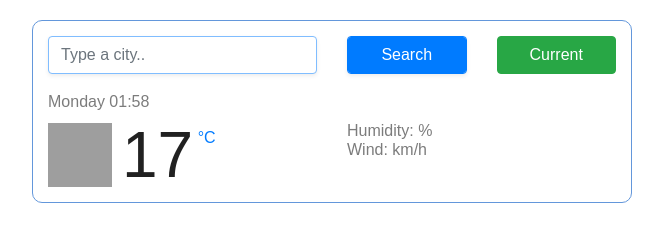
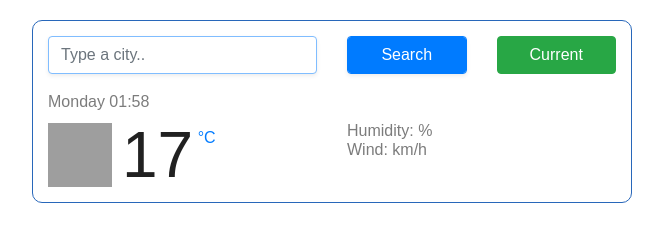
Before and after one commit to tmojulat/my-first-github, a plain HTML site: page index.html in a window 1280 px wide. Shown: the whole page, without its empty margins (308-971 px from the left). Drawn offline with nearby package versions, Linux system fonts and the light colour scheme; files that its build step writes are made by us from their sources; no server answers; grey boxes are pictures that could not be loaded; files whose address does not match are found by name.

Commit message:
Changed border color

```diff
--- a/styles.css
+++ b/styles.css
@@ -25,7 +25,7 @@ li {
 }
 
 .weather-app {
-  border: 1px solid #6397db;
+  border: 1px solid #2867ba;
   padding: 15px;
   margin: 20px auto;
   border-radius: 10px;
```
